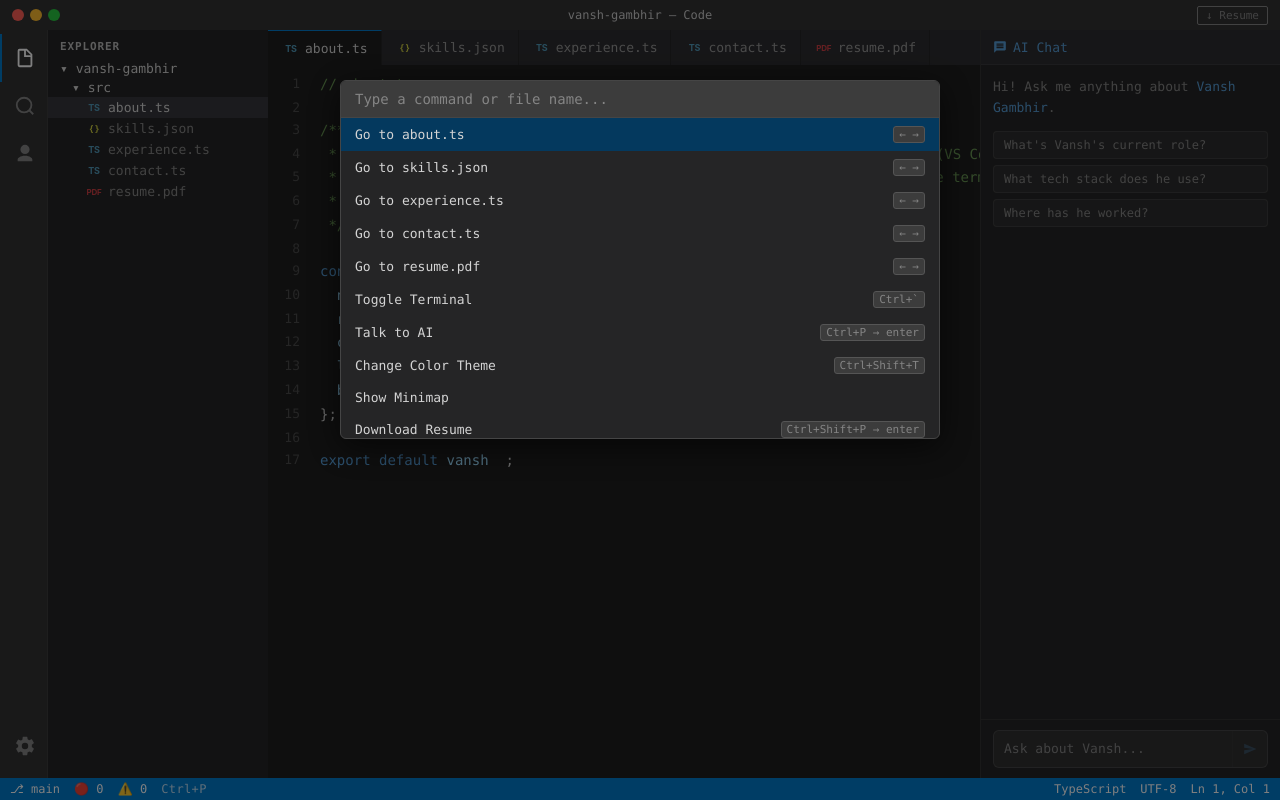
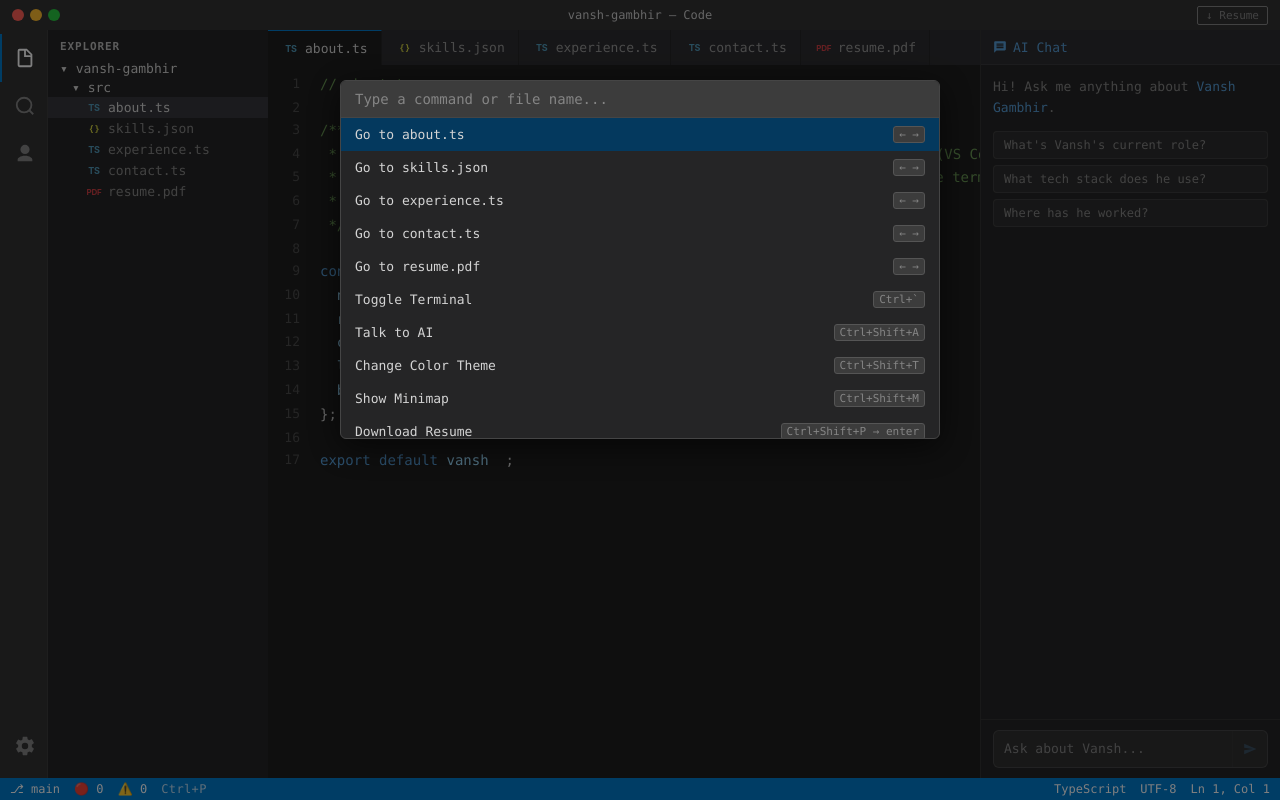
Before and after one commit to kiku511/v-blog, a React (Vite) app: page / in a window 1280 px wide. Both pictures are taken after a click on the element "Open Command Palette". Built offline with nearby package versions, Linux system fonts and the light colour scheme.

Commit message:
feat: add hotkeys for minimap and AI chat
- Cmd/Ctrl+Shift+M toggles minimap
- Cmd/Ctrl+Shift+A toggles AI chat
- Both shown as shortcuts in command palette

Co-Authored-By: Claude Sonnet 4.6 <noreply@anthropic.com>

```diff
--- a/src/App.tsx
+++ b/src/App.tsx
@@ -108,6 +108,18 @@ export default function App() {
       if ((e.metaKey || e.ctrlKey) && e.shiftKey && e.key === 'T') {
         e.preventDefault()
         setThemeOpen(o => !o)
+        return
+      }
+      // Cmd/Ctrl+Shift+M — toggle minimap
+      if ((e.metaKey || e.ctrlKey) && e.shiftKey && e.key === 'M') {
+        e.preventDefault()
+        toggleMinimap()
+        return
+      }
+      // Cmd/Ctrl+Shift+A — toggle AI chat
+      if ((e.metaKey || e.ctrlKey) && e.shiftKey && e.key === 'A') {
+        e.preventDefault()
+        setChatOpen(o => !o)
         return
       }
       // Skip arrow-key nav when palette is open or an input is focused
--- a/src/components/CommandPalette.tsx
+++ b/src/components/CommandPalette.tsx
@@ -36,7 +36,7 @@ export function CommandPalette({ isOpen, onClose, onTabSelect, onThemeSelect, on
     },
     {
       label: 'Talk to AI',
-      shortcut: `${cmdKey}+P → enter`,
+      shortcut: `${cmdKey}+Shift+A`,
       action: () => { onClose(); document.querySelector<HTMLTextAreaElement>('.copilot-input')?.focus() },
     },
     {
@@ -46,6 +46,7 @@ export function CommandPalette({ isOpen, onClose, onTabSelect, onThemeSelect, on
     },
     {
       label: minimapOn ? 'Hide Minimap' : 'Show Minimap',
+      shortcut: `${cmdKey}+Shift+M`,
       action: () => { onMinimapToggle(); onClose() },
     },
     {
```
